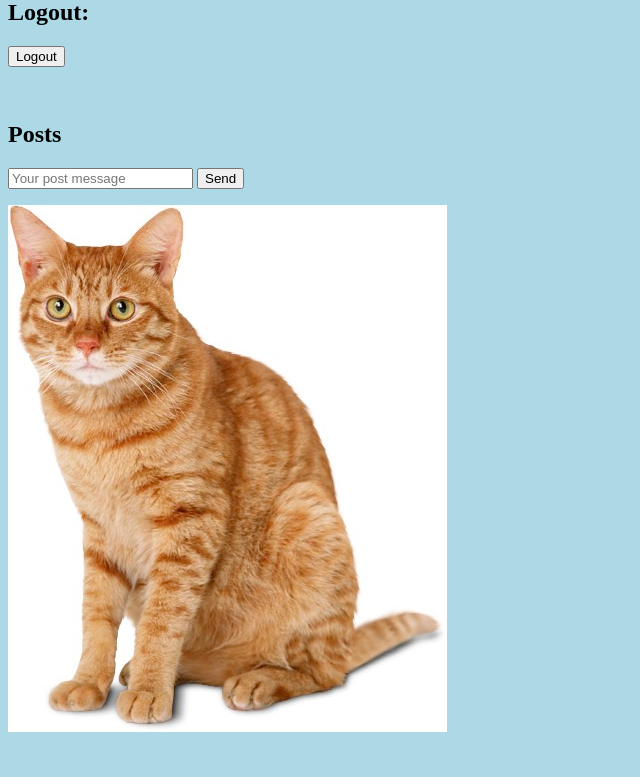
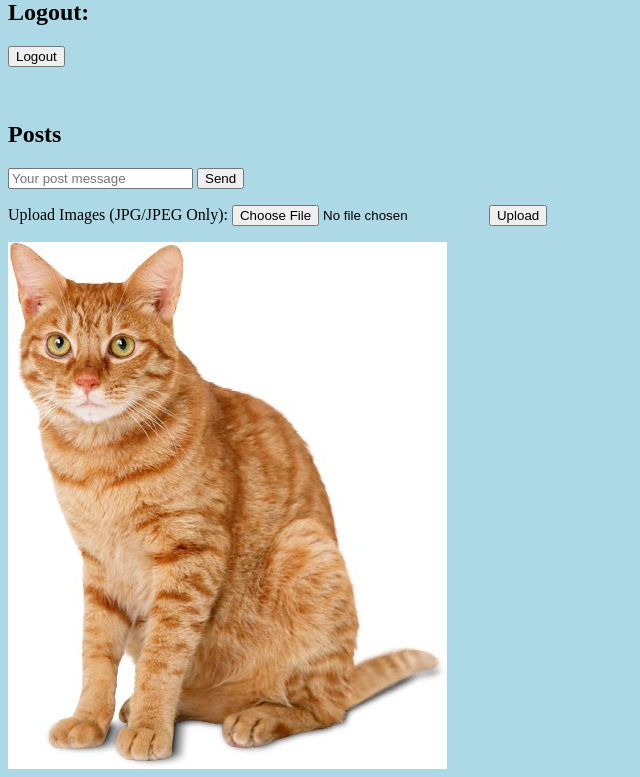
Before and after one commit to N8Goke/312WebApp, a Flask app: page / in a window 1280 px wide. Shown: the part 328-1105 px from the top of the page, without its empty margins (0-640 px from the left). Before the commit the page ends 1060 px from the top, so only its background shows below. Run offline with Flask 3, Linux system fonts and the light colour scheme; data that the repository does not hold is empty.

Commit message:
begin image upload path, currently saves to root but does not display image on site

```diff
--- a/app.py
+++ b/app.py
@@ -1,10 +1,14 @@
-from flask import Flask, make_response, render_template, request, redirect, url_for, abort, jsonify, send_file
+from flask import Flask, make_response, render_template, request, redirect, url_for, abort, jsonify, send_file, send_from_directory
 from pymongo import MongoClient
+from werkzeug.utils import secure_filename
 import json
 import bcrypt
 import html
 import secrets
 import hashlib
+import uuid
+import os
+import random
 
 mongo_client = MongoClient("mongo")
 db = mongo_client["teamInnovation"]
@@ -13,20 +17,20 @@ user_collection = db["userInfo"]
 chat_collection = db["projectChat"]
 count_collection = db["chatcounter"]
 
+upload_path = "static/image/"
+allowed_extensions = {'jpg','jpeg'}
+
 app = Flask(__name__)
+app.config['UPLOAD_PATH'] = upload_path
 
 @app.route('/')
 def index():
     #print("INDEX INDEX")
     return render_template("index.html")
 
-# @app.route("/cat")
-# def serve_cat():
-#     return render_template('image.html')
-
-@app.route("/cat.jpg", endpoint="image_route")
-def image_route():
-    return send_file('static/image/cat.jpg', mimetype="image/jpeg")
+# @app.route("/cat.jpg", endpoint="image_route")
+# def image_route():
+#     return send_file('static/image/cat.jpg', mimetype="image/jpeg")
 
 
 # Andy - insert username and password into db
@@ -235,27 +239,52 @@ def css():
     response.headers['Content-Type'] = 'text/css'
     return response
 
+# Grabs the file extension from input and checks if it is in the allowed extensions (declared above)
+# def allowed_file(filename):
+#     return '.' in filename and \
+#            filename.rsplit('.', 1)[1].lower() in allowed_extensions
+
+@app.route('/upload-image', methods=['GET','POST'])
+def upload_files():
+    random_id = random.randint(1,999999999)
+    # generated_uuid = uuid.uuid4()
+    # img_uuid = str(generated_uuid)
+
+    if request.method == 'POST':
+        new_file = request.files['file']
+        # file_name = img_uuid+".jpg"
+        if new_file.filename == "":
+            return redirect(request.url)
+        if 'file' in request.files and new_file:
+            secured_filename = secure_filename(new_file.filename)
+            new_file.save(os.path.join(app.config['UPLOAD_PATH'], secured_filename))
+
+            # file_path = upload_path + secured_filename
+            print(secured_filename)
+            print(new_file)
+        # check if user is authenticated or not
+            usertoken_check = ""
+            if 'atoken' in request.cookies:
+                if 'auth_token' in request.cookies:
+                    token = request.cookies.get('atoken')
+                    temp_hash = hashlib.new('sha256')
+                    temp_hash.update(token.encode())
+                    usertoken_check = user_collection.find_one({'atoken': temp_hash.hexdigest()})
+
+            if usertoken_check != "": # If user is authenticated
+                chat_collection.insert_one({"id":random_id,"username":usertoken_check.get('username'), "message":'<img src="static/image/'+secured_filename+' alt="Image">'})
+            else: # User is guest
+                chat_collection.insert_one({"id":random_id,"username":"Guest", "message":'<img src="static/image/'+secured_filename+' alt="Image">'})
+
+    return redirect("/")
+
+
 # Sets nosniff to all requests.
 @app.after_request
 def add_header(response):
     response.headers['X-Content-Type-Options'] = 'nosniff'
     return response
 
-# Nate/Danny - Check if username/pass exist in database collection
-# obsolete -- ignore
-# def userCheck(jsonString):
-#     updict = jsonString.loads()
-#     username = updict["username"]
-#     plaintextpass = updict["password"]
-#     dbData = user_collection.findOne({"username": username})
-#     if dbData == None:
-#         return False
-#     else:
-#         is_valid = bcrypt.check_password_hash(dbData["password"], plaintextpass)
-#         return is_valid
-
-
-
 
 if __name__ == '__main__':
     app.run(host = '0.0.0.0', port = 8080)
--- a/templates/index.html
+++ b/templates/index.html
@@ -48,6 +48,13 @@
     </form>
 
     <div id="chat-messages"></div>
+    <div id="upload-image">
+        <form action="/upload-image" id="image-form-upload" method="post" enctype="multipart/form-data">
+        <label for="form-file-upload">Upload Images (JPG/JPEG Only): </label>
+        <input id="form-file-upload" type="file" name="file">
+        <input type="submit" value="Upload">
+    </div>
+
 
 </div>
 
```
